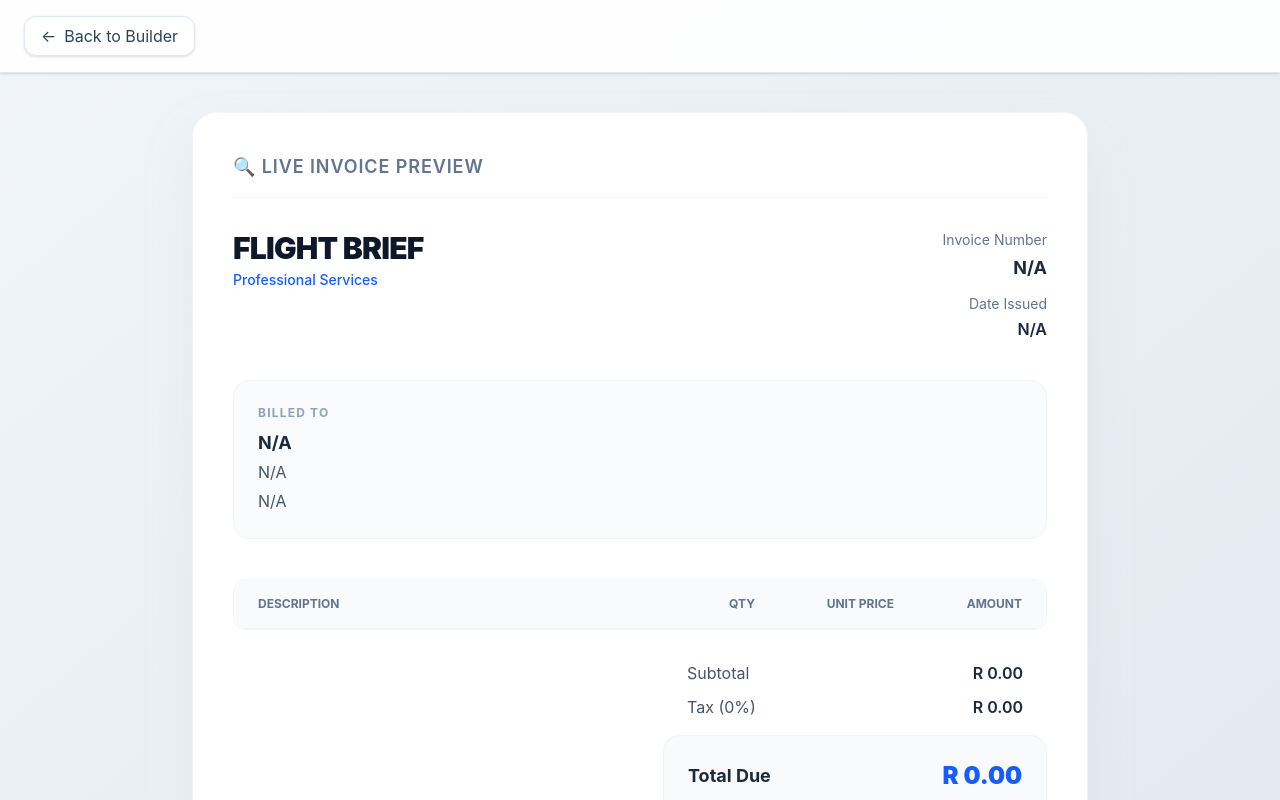
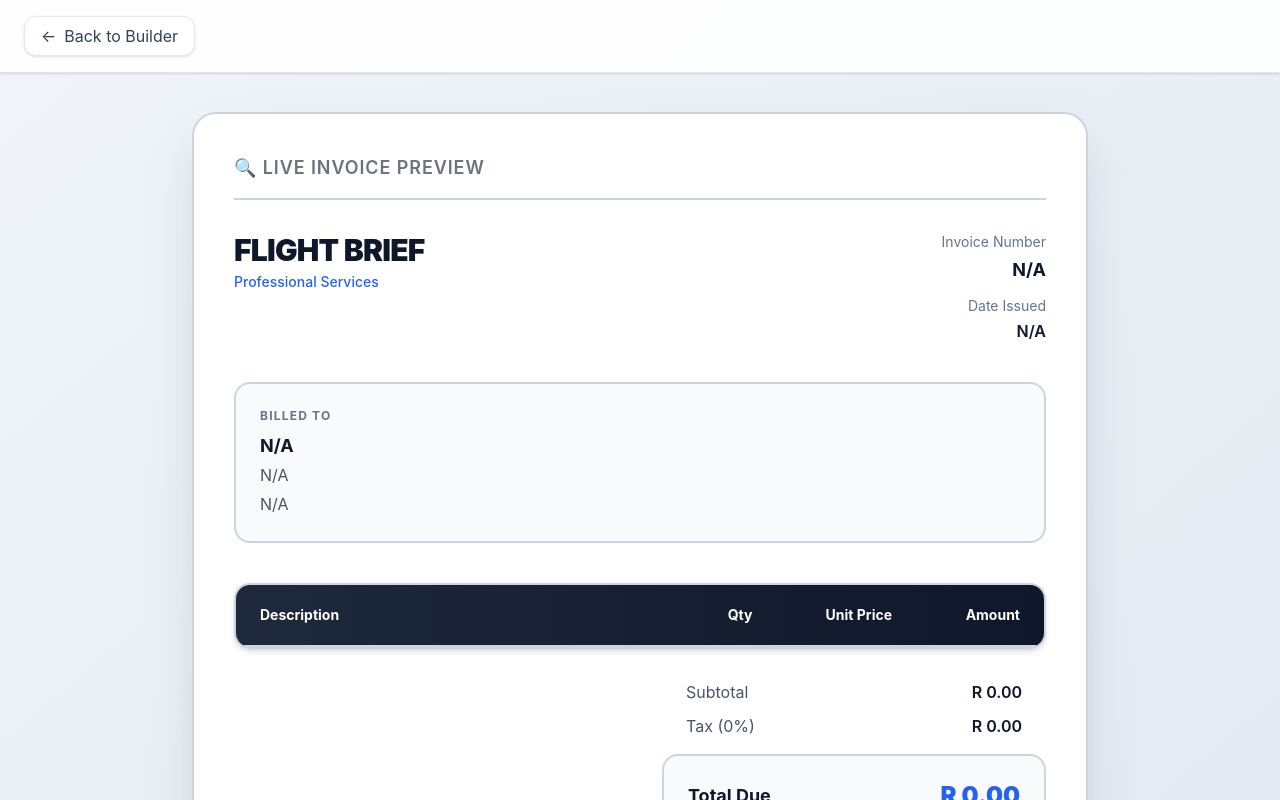
Before and after one commit to Onkgopotse1/DocuBuilder, a React (Vite) app: page /invoice-preview in a window 1280 px wide. Shown: the top 800 px of the page. Built offline with nearby package versions, Linux system fonts and the light colour scheme.

Commit message:
feat: enable PDF download via button in InvoiceBuilder page

```diff
--- a/src/features/invoice/InvoicePreview.tsx
+++ b/src/features/invoice/InvoicePreview.tsx
@@ -1,14 +1,42 @@
-import { useNavigate } from "react-router-dom";
+import { useState, useEffect } from "react";
+import { useNavigate, useSearchParams } from "react-router-dom";
 import { useDocument } from "../../context/DocumentContext";
+import { exportPDF } from "../../utils/PDF.Generator";
 
 export default function InvoicePreview() {
-  const navigate = useNavigate();
+const navigate = useNavigate();
+  const [searchParams, setSearchParams] = useSearchParams();       // ← read URL params
+  const [exportError, setExportError] = useState<string | null>(null);
+  const [isAutoExporting, setIsAutoExporting] = useState(false);   // ← prevent double call
   const { document } = useDocument();
   const invoice = document.invoice;
 
   const subtotal = invoice.items.reduce((sum, item) => sum + item.quantity * item.unitPrice, 0);
   const tax = subtotal * (invoice.taxRate / 100);
   const total = subtotal + tax;
+
+  const handleExport = async () => {
+    setExportError(null);
+    try {
+      await exportPDF("invoice-section", "invoice");
+    } catch (error) {
+      const message = error instanceof Error ? error.message : String(error);
+      setExportError(`PDF export failed: ${message}`);
+    }
+  };
+
+  // Auto-download when ?download=1 is present (once)
+  useEffect(() => {
+    const shouldAutoDownload = searchParams.get("download") === "1";
+    if (shouldAutoDownload && !isAutoExporting) {
+      setIsAutoExporting(true);
+      handleExport().finally(() => {
+        // Remove the query parameter without reloading the page
+        setSearchParams({}, { replace: true });
+        setIsAutoExporting(false);
+      });
+    }
+  }, [searchParams]);
 
   return (
     <div className="min-h-screen bg-gradient-to-br from-slate-100 to-slate-200 font-['Inter',system-ui,-apple-system,sans-serif] py-8 px-4 sm:px-6 text-slate-800">
@@ -22,47 +50,47 @@ export default function InvoicePreview() {
           </div>
         </nav>
 
-        <div className="bg-white rounded-3xl shadow-2xl shadow-slate-300/50 p-6 md:p-10 border border-slate-100">
-          <h2 className="text-lg font-semibold text-slate-500 flex items-center gap-2 border-b border-slate-100 pb-4 mb-8 uppercase tracking-wider">🔍 Live Invoice Preview</h2>
+        <div id="invoice-section" className="rounded-3xl shadow-2xl p-6 md:p-10 border-2" style={{ backgroundColor: "#ffffff", color: "#0f172a", borderColor: "#cbd5e1", boxShadow: "0 25px 50px -12px rgba(148,163,184,0.5)" }}>
+          <h2 className="text-lg font-semibold flex items-center gap-2 pb-4 mb-8 uppercase tracking-wider" style={{ color: "#6b7280", borderBottomWidth: 2, borderBottomStyle: 'solid', borderBottomColor: '#cbd5e1' }}>🔍 Live Invoice Preview</h2>
 
-          <div className="invoice-document bg-white">
+          <div className="invoice-document" style={{ backgroundColor: "#ffffff", color: "#0f172a" }}>
             <div className="preview-header flex justify-between items-start mb-10 flex-wrap gap-6">
               <div className="brand">
-                <h2 className="text-3xl font-black text-slate-900 tracking-tight">FLIGHT BRIEF</h2>
-                <div className="text-sm font-medium text-blue-600 mt-1">Professional Services</div>
+                <h2 className="text-3xl font-black tracking-tight" style={{ color: "#0f172a" }}>FLIGHT BRIEF</h2>
+                <div className="text-sm font-medium mt-1" style={{ color: "#2563eb" }}>Professional Services</div>
               </div>
               <div className="invoice-meta text-right space-y-1">
-                <div className="text-sm text-slate-500">Invoice Number</div>
-                <div className="text-lg font-bold text-slate-800">{invoice.invoiceNumber || "N/A"}</div>
-                <div className="text-sm text-slate-500 mt-3">Date Issued</div>
-                <div className="font-semibold text-slate-800">{invoice.invoiceDate || "N/A"}</div>
+                <div className="text-sm" style={{ color: "#64748b" }}>Invoice Number</div>
+                <div className="text-lg font-bold" style={{ color: "#0f172a" }}>{invoice.invoiceNumber || "N/A"}</div>
+                <div className="text-sm mt-3" style={{ color: "#64748b" }}>Date Issued</div>
+                <div className="font-semibold" style={{ color: "#0f172a" }}>{invoice.invoiceDate || "N/A"}</div>
               </div>
             </div>
 
-            <div className="client-section mb-10 bg-slate-50/80 p-6 rounded-2xl border border-slate-100">
-              <div className="text-xs font-bold uppercase tracking-widest text-slate-400 mb-2">Billed To</div>
-              <div className="text-lg font-bold text-slate-800">{invoice.clientName || "N/A"}</div>
-              <div className="text-slate-600 mt-1">{invoice.clientEmail || "N/A"}</div>
-              <div className="text-slate-600 mt-1 leading-relaxed">{invoice.clientAddress || "N/A"}</div>
+            <div className="client-section mb-10 p-6 rounded-2xl border-2" style={{ backgroundColor: "#f8fafc", borderColor: "#cbd5e1" }}>
+              <div className="text-xs font-bold uppercase tracking-widest mb-2" style={{ color: "#64748b" }}>Billed To</div>
+              <div className="text-lg font-bold" style={{ color: "#0f172a" }}>{invoice.clientName || "N/A"}</div>
+              <div className="mt-1" style={{ color: "#475569" }}>{invoice.clientEmail || "N/A"}</div>
+              <div className="mt-1 leading-relaxed" style={{ color: "#475569" }}>{invoice.clientAddress || "N/A"}</div>
             </div>
 
-            <div className="overflow-hidden rounded-xl border border-slate-100 mb-8">
-              <table className="w-full text-sm text-left">
-                <thead className="bg-slate-50 text-xs uppercase font-bold text-slate-500 border-b border-slate-100">
+            <div className="overflow-hidden rounded-2xl border-2 mb-8 shadow-md" style={{ borderColor: "#cbd5e1" }}>
+              <table className="w-full text-left">
+                <thead className="text-sm font-bold" style={{ background: "linear-gradient(to right, #1e293b, #0f172a)", color: "#ffffff", borderBottomWidth: 2, borderBottomStyle: 'solid', borderBottomColor: '#cbd5e1' }}>
                   <tr>
-                    <th className="py-4 px-6">Description</th>
-                    <th className="py-4 px-6 w-24 text-center">Qty</th>
-                    <th className="py-4 px-6 w-32 text-right">Unit Price</th>
-                    <th className="py-4 px-6 w-32 text-right">Amount</th>
+                    <th className="py-5 px-6">Description</th>
+                    <th className="py-5 px-6 w-24 text-center">Qty</th>
+                    <th className="py-5 px-6 w-32 text-right">Unit Price</th>
+                    <th className="py-5 px-6 w-32 text-right">Amount</th>
                   </tr>
                 </thead>
-                <tbody className="divide-y divide-slate-100">
+                <tbody>
                   {invoice.items.map((item, i) => (
-                    <tr key={i} className="hover:bg-slate-50/50 transition-colors">
-                      <td className="py-4 px-6 font-medium text-slate-800">{item.description}</td>
-                      <td className="py-4 px-6 text-center text-slate-600">{item.quantity}</td>
-                      <td className="py-4 px-6 text-right text-slate-600">R {item.unitPrice.toFixed(2)}</td>
-                      <td className="py-4 px-6 text-right font-semibold text-slate-800">R {(item.quantity * item.unitPrice).toFixed(2)}</td>
+                    <tr key={i} className="transition-colors duration-200 hover:shadow-sm" style={{ backgroundColor: "transparent", borderTop: "1px solid #cbd5e1" }}>
+                      <td className="py-5 px-6 font-medium text-base" style={{ color: "#1e293b" }}>{item.description}</td>
+                      <td className="py-5 px-6 text-center font-semibold text-base" style={{ color: "#475569" }}>{item.quantity}</td>
+                      <td className="py-5 px-6 text-right font-semibold text-base" style={{ color: "#475569" }}>R {item.unitPrice.toFixed(2)}</td>
+                      <td className="py-5 px-6 text-right font-bold text-base" style={{ color: "#1e293b" }}>R {(item.quantity * item.unitPrice).toFixed(2)}</td>
                     </tr>
                   ))}
                 </tbody>
@@ -71,30 +99,35 @@ export default function InvoicePreview() {
 
             <div className="flex justify-end">
               <div className="w-full max-w-sm space-y-3">
-                <div className="flex justify-between text-slate-600 px-6">
+                <div className="flex justify-between px-6" style={{ color: "#475569" }}>
                   <span>Subtotal</span>
-                  <span className="font-semibold text-slate-800">R {subtotal.toFixed(2)}</span>
+                  <span className="font-semibold" style={{ color: "#0f172a" }}>R {subtotal.toFixed(2)}</span>
                 </div>
-                <div className="flex justify-between text-slate-600 px-6">
+                <div className="flex justify-between px-6" style={{ color: "#475569" }}>
                   <span>Tax ({invoice.taxRate}%)</span>
-                  <span className="font-semibold text-slate-800">R {tax.toFixed(2)}</span>
+                  <span className="font-semibold" style={{ color: "#0f172a" }}>R {tax.toFixed(2)}</span>
                 </div>
-                <div className="flex justify-between items-center bg-slate-50 p-6 rounded-2xl border border-slate-100 mt-4">
-                  <span className="text-lg font-bold text-slate-800">Total Due</span>
-                  <span className="text-2xl font-black text-blue-600">R {total.toFixed(2)}</span>
+                <div className="flex justify-between items-center p-6 rounded-2xl mt-4" style={{ backgroundColor: '#f8fafc', borderWidth: 2, borderStyle: 'solid', borderColor: '#cbd5e1' }}>
+                  <span className="text-lg font-bold" style={{ color: "#0f172a" }}>Total Due</span>
+                  <span className="text-2xl font-black" style={{ color: "#2563eb" }}>R {total.toFixed(2)}</span>
                 </div>
               </div>
             </div>
 
-            <div className="mt-12 text-sm text-center text-slate-400 pt-6 border-t border-slate-100">
+            <div className="mt-12 text-sm text-center pt-6" style={{ color: "#94a3b8", borderTop: "2px solid #cbd5e1" }}>
               <p>Thank you for your business. Payment is due within 30 days.</p>
             </div>
           </div>
 
-          <button className="bg-slate-900 text-white py-4 px-6 rounded-2xl font-semibold text-base w-full mt-8 transition-all hover:bg-slate-800 hover:-translate-y-0.5 shadow-xl shadow-slate-900/20 flex items-center justify-center gap-2">
+          <button onClick={handleExport} className="py-4 px-6 rounded-2xl font-semibold text-base w-full mt-8 transition-all hover:-translate-y-0.5 flex items-center justify-center gap-2" style={{ backgroundColor: "#0f172a", color: "#ffffff", boxShadow: "0 20px 25px -5px rgba(15,23,42,0.3), 0 8px 10px -6px rgba(15,23,42,0.3)" }}>
             <svg className="w-5 h-5" fill="none" stroke="currentColor" viewBox="0 0 24 24"><path strokeLinecap="round" strokeLinejoin="round" strokeWidth="2" d="M4 16v1a3 3 0 003 3h10a3 3 0 003-3v-1m-4-4l-4 4m0 0l-4-4m4 4V4"></path></svg>
             Download PDF Invoice
           </button>
+          {exportError ? (
+            <div className="mt-4 rounded-2xl border border-red-200 bg-red-50 px-4 py-3 text-sm text-red-800">
+              {exportError}
+            </div>
+          ) : null}
         </div>
       </div>
     </div>
```
Also changed, not shown: src/features/invoice/InvoiceBuilder.tsx (+16 -15 lines), src/utils/PDF.Generator.ts (added, +118 -0 lines), src/context/InvoiceDocument.tsx (added).
